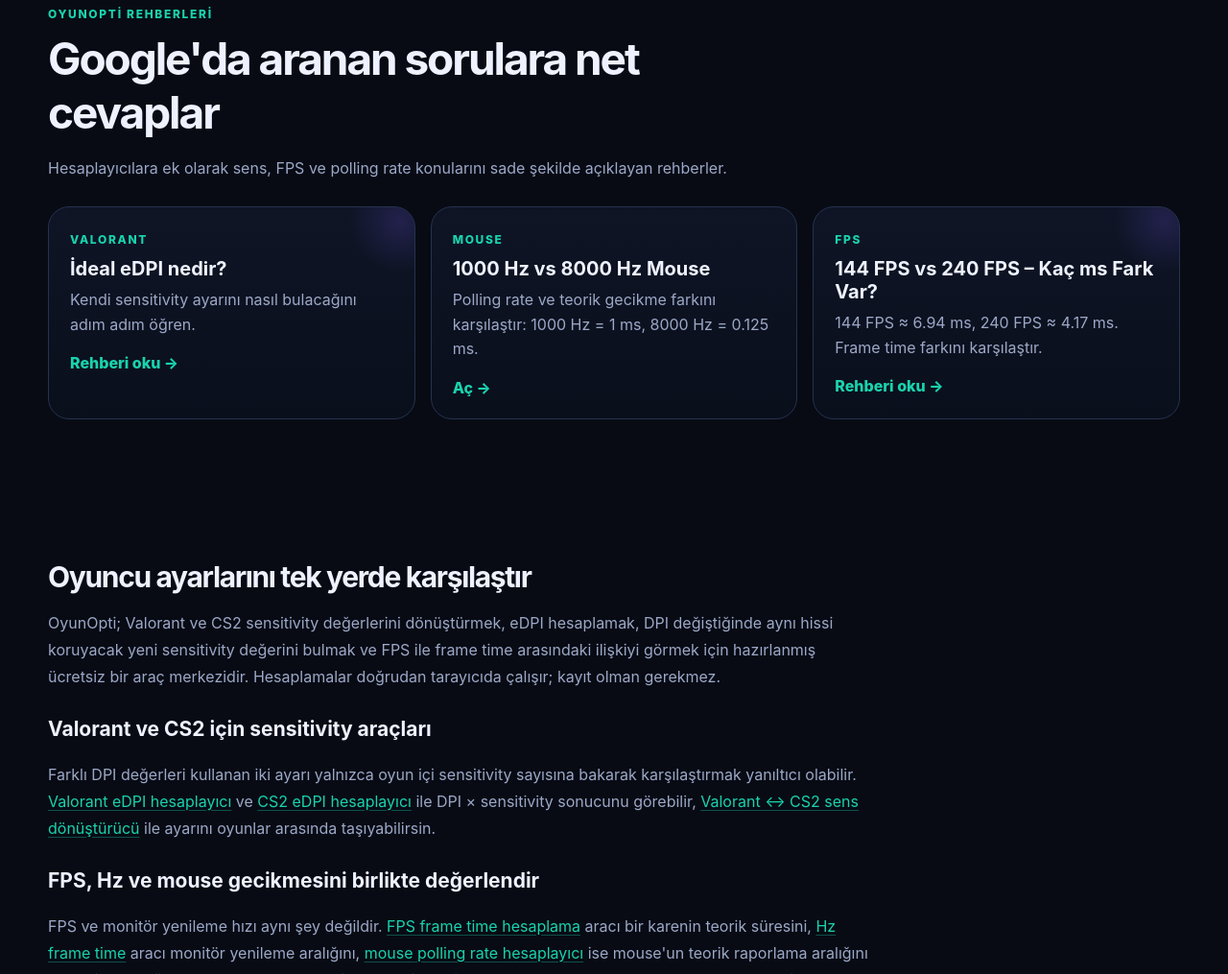
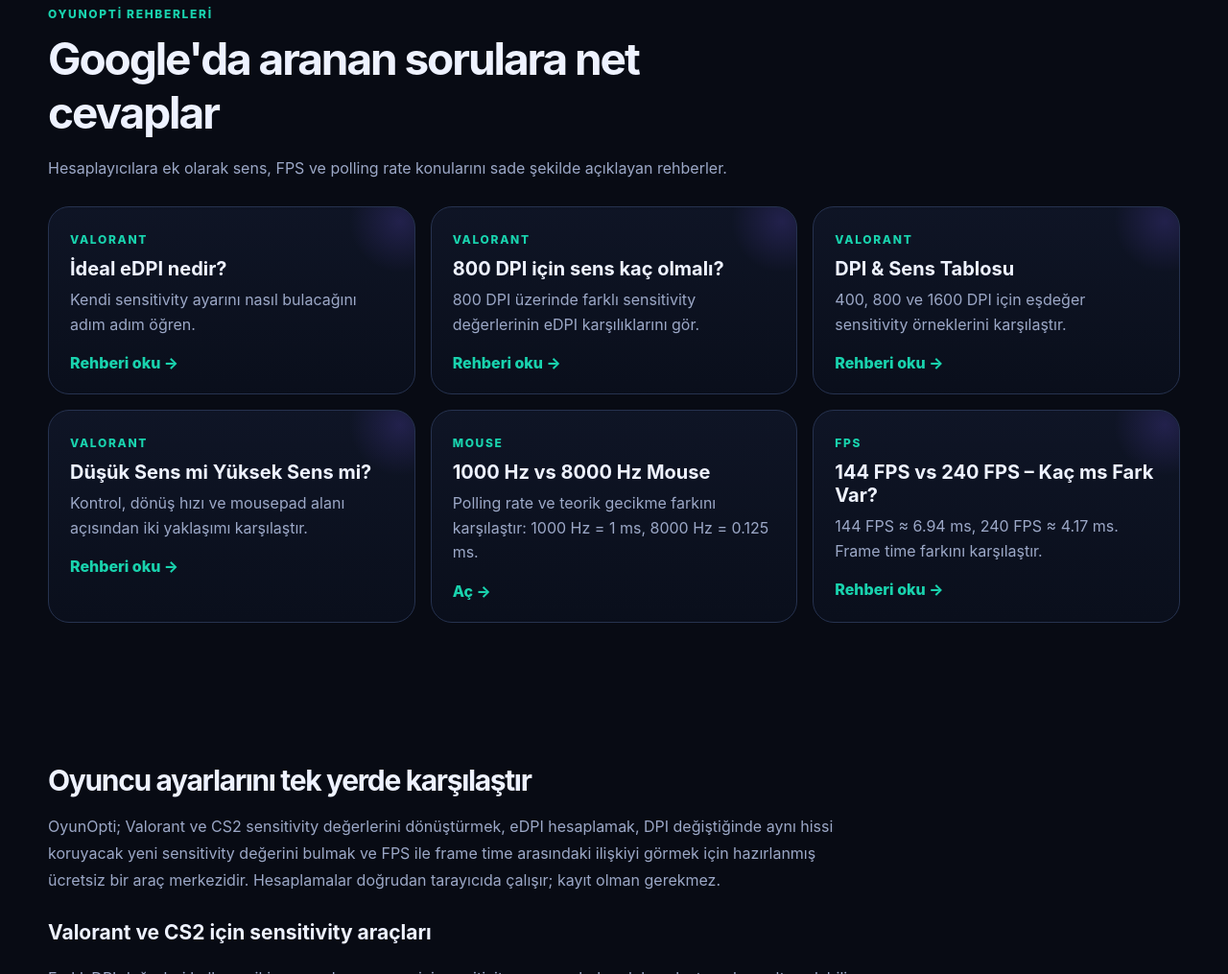
Before and after one commit to enesgurbuz6776-jpg/oyunopti, a plain HTML site: page index.html in a window 1280 px wide. Shown: the part 1819-2834 px from the top of the page at 96% size. Drawn offline with Linux system fonts and the light colour scheme.

Commit message:
Link new Valorant SEO guides from homepage

```diff
--- a/index.html
+++ b/index.html
@@ -45,6 +45,9 @@
   <div class="section-head"><span class="eyebrow">OyunOpti Rehberleri</span><h2>Google'da aranan sorulara net cevaplar</h2><p>Hesaplayıcılara ek olarak sens, FPS ve polling rate konularını sade şekilde açıklayan rehberler.</p></div>
   <div class="v3-grid">
     <a class="v3-card guide-card" href="valorant-ideal-edpi.html"><span class="tool-kicker">Valorant</span><h3>İdeal eDPI nedir?</h3><p>Kendi sensitivity ayarını nasıl bulacağını adım adım öğren.</p><span class="go">Rehberi oku →</span></a>
+    <a class="v3-card guide-card" href="valorant-800-dpi-sens.html"><span class="tool-kicker">Valorant</span><h3>800 DPI için sens kaç olmalı?</h3><p>800 DPI üzerinde farklı sensitivity değerlerinin eDPI karşılıklarını gör.</p><span class="go">Rehberi oku →</span></a>
+    <a class="v3-card guide-card" href="valorant-dpi-sens-tablosu.html"><span class="tool-kicker">Valorant</span><h3>DPI & Sens Tablosu</h3><p>400, 800 ve 1600 DPI için eşdeğer sensitivity örneklerini karşılaştır.</p><span class="go">Rehberi oku →</span></a>
+    <a class="v3-card guide-card" href="valorant-dusuk-yuksek-sens.html"><span class="tool-kicker">Valorant</span><h3>Düşük Sens mi Yüksek Sens mi?</h3><p>Kontrol, dönüş hızı ve mousepad alanı açısından iki yaklaşımı karşılaştır.</p><span class="go">Rehberi oku →</span></a>
    <a class="v3-card" href="1000hz-vs-8000hz-mouse.html"><span class="tool-kicker">Mouse</span><h3>1000 Hz vs 8000 Hz Mouse</h3><p>Polling rate ve teorik gecikme farkını karşılaştır: 1000 Hz = 1 ms, 8000 Hz = 0.125 ms.</p><span class="go">Aç →</span></a>
     <a class="v3-card guide-card" href="144-fps-240-fps-kac-ms.html"><span class="tool-kicker">FPS</span><h3>144 FPS vs 240 FPS – Kaç ms Fark Var?</h3><p>144 FPS ≈ 6.94 ms, 240 FPS ≈ 4.17 ms. Frame time farkını karşılaştır.</p><span class="go">Rehberi oku →</span></a>
   </div>
```
